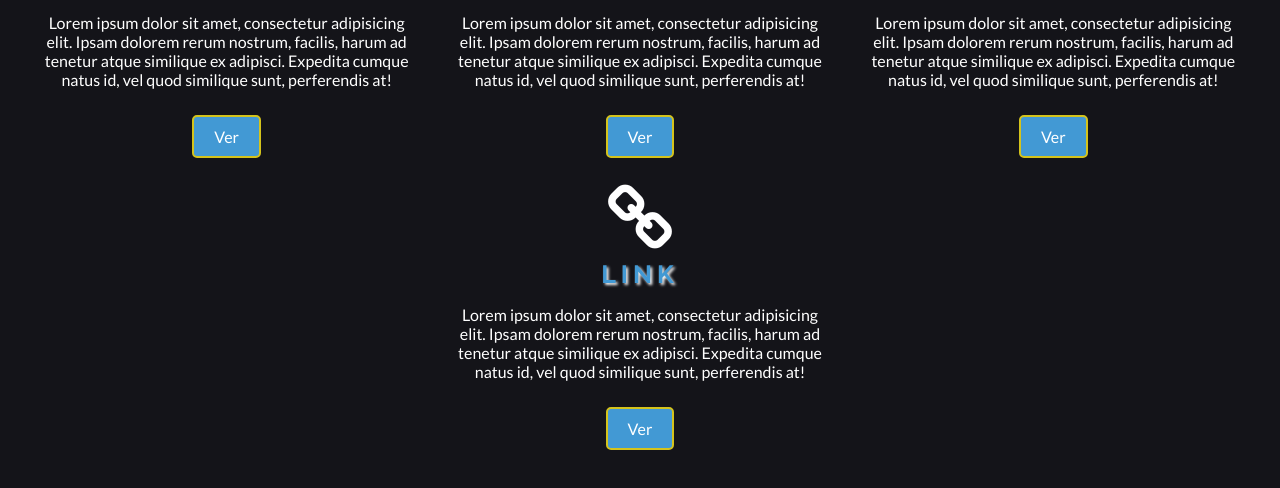
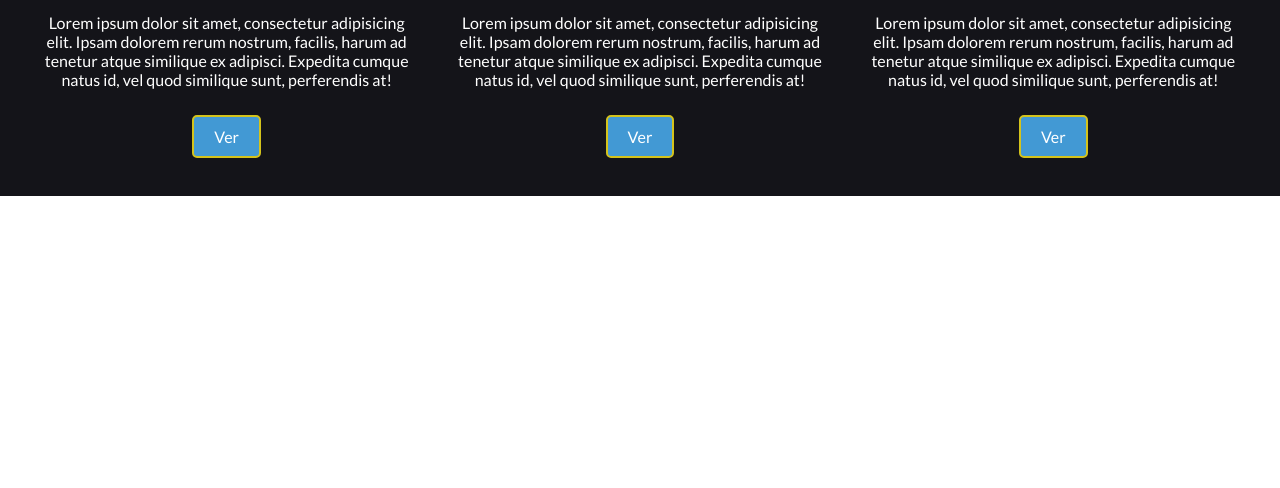
Before and after one commit to curso-git-noelia/GitFacilito, a plain HTML site: page index.html in a window 1280 px wide. Shown: the part 1317-1805 px from the top of the page. After the commit the page ends 1513 px from the top, so only its background shows below. Drawn offline with Linux system fonts and the light colour scheme.

Commit message:
Removed link section

```diff
--- a/index.html
+++ b/index.html
@@ -79,13 +79,6 @@
                 <a href="#", class="btn">Ver</a>
             </article>
 
-            <article class="block">
-                <i class="icon-social fa fa-link"></i>
-                <h3>Link</h3>
-                <p>Lorem ipsum dolor sit amet, consectetur adipisicing elit. Ipsam dolorem rerum nostrum, facilis, harum ad tenetur atque similique ex adipisci. Expedita cumque natus id, vel quod similique sunt, perferendis at!</p>
-                <a href="#", class="btn">Ver</a>
-            </article>
-
         </div>
 
     </section>
```
